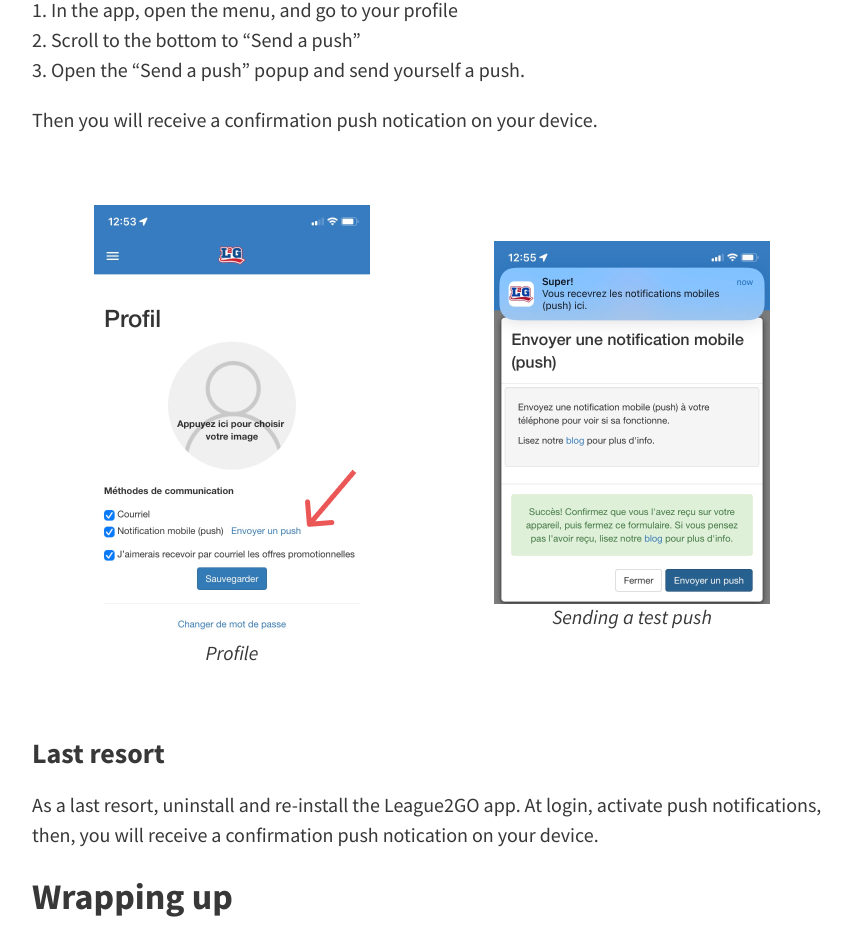
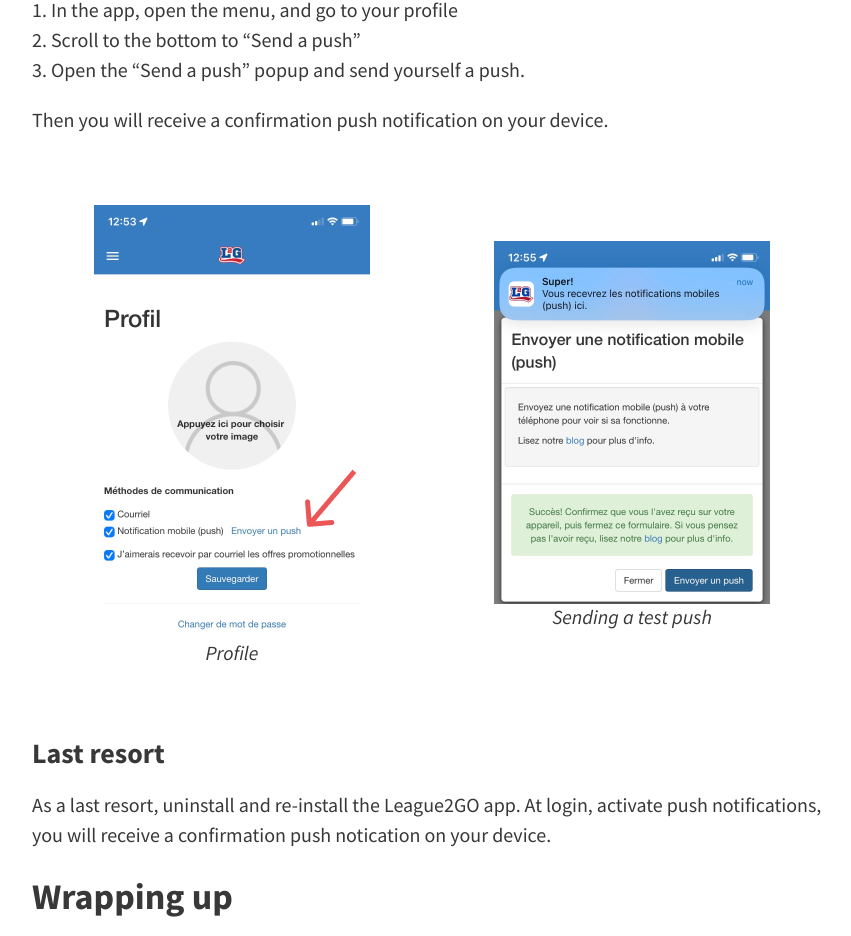
Before and after one commit to League2GO/league2go.github.io, a Jekyll site: the page built from _posts/en/2023-01-29-mobile-notifications.md, in a window 1280 px wide and 1400 px high, scrolled down 3353 px. Shown: the part 153-1089 px from the top of the window, without its empty margins (208-1059 px from the left). Built offline with Jekyll 4.4.1, drawn with Linux system fonts in a browser that asks for light colours; nearby versions of some CDN libraries; some of the changed text lies outside the part shown.

Commit message:
fix english push notification text

```diff
--- a/_posts/en/2023-01-29-mobile-notifications.md
+++ b/_posts/en/2023-01-29-mobile-notifications.md
@@ -79,7 +79,7 @@ If you suspect push notifications are not working, you can send yourself a test
 2. Scroll to the bottom to "Send a push"
 3. Open the "Send a push" popup and send yourself a push.
 
-Then you will receive a confirmation push notication on your device.
+Then you will receive a confirmation push notification on your device.
 
 <br/>
 <div class="image-container-row">
@@ -90,7 +90,7 @@ Then you will receive a confirmation push notication on your device.
 
 ### Last resort
 
-As a last resort, uninstall and re-install the League2GO app. At login, activate push notifications, then, you will receive a confirmation push notication on your device.
+As a last resort, uninstall and re-install the League2GO app. At login, activate push notifications, you will receive a confirmation push notication on your device.
 
 ## Wrapping up
 
```
Also changed, not shown: other parts of _posts/en/2023-01-29-mobile-notifications.md (+1 -1 lines), README.md, 1 other file.
